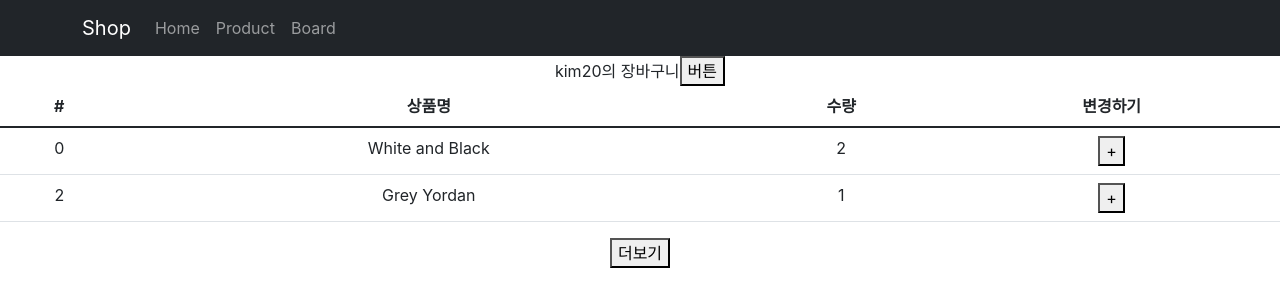
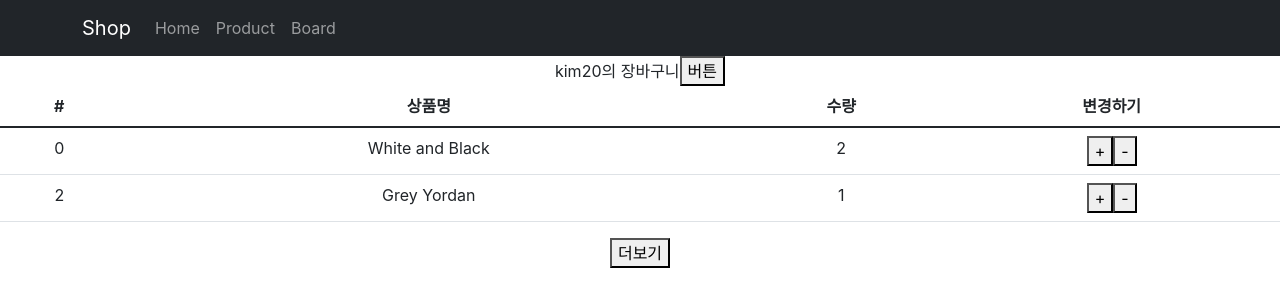
Before and after one commit to dbsrkdud/React-shop, a React (Create React App) app: page /cart in a window 1280 px wide. Shown: the top 306 px of the page. Built offline with nearby package versions, Linux system fonts and the light colour scheme.

Commit message:
cart 수량 변경

```diff
--- a/src/routes/Cart.js
+++ b/src/routes/Cart.js
@@ -1,6 +1,7 @@
 import { Table } from 'react-bootstrap';
 import { useSelector, useDispatch } from 'react-redux';
 import { changeName, increase } from './../store/userSlice.js';
+import { addCount, minusCount } from './../store.js';
 
 function Cart(){
 
@@ -33,8 +34,12 @@ function Cart(){
                                     <td>{ state.cart[i].name }</td>
                                     <td>{ state.cart[i].count }</td>
                                     <td><button onClick={ () => {
-                                        dispatch(changeName())
-                                    } }>+</button></td>
+                                        dispatch(addCount(i))
+                                        }}>+</button>
+                                        <button onClick={ () => {
+                                            dispatch(minusCount(i))
+                                        }}>-</button>
+                                    </td>
                                 </tr>
                             )
                         })
--- a/src/store.js
+++ b/src/store.js
@@ -7,8 +7,19 @@ let cart = createSlice({
     initialState : [
         {id : 0, name : "White and Black", count : 2},
         {id : 2, name : "Grey Yordan", count : 1},
-    ]
+    ],
+    reducers : {
+        addCount(state, action){
+            state[action.payload].count++;
+        },
+        minusCount(state, action){
+            state[action.payload].count--;
+        }
+
+    }
 })
+
+export let { addCount, minusCount } = cart.actions;
 
 let stock = createSlice({
     name : 'stock',
```
